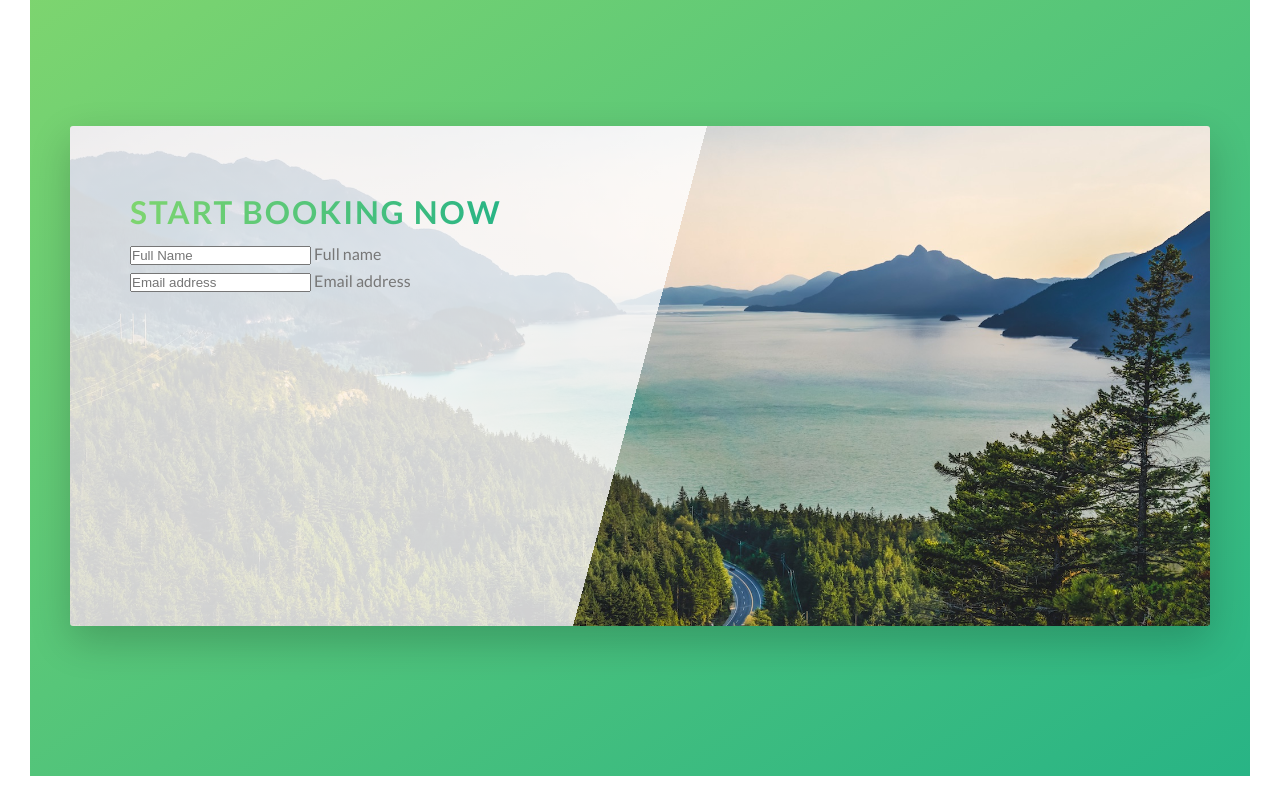
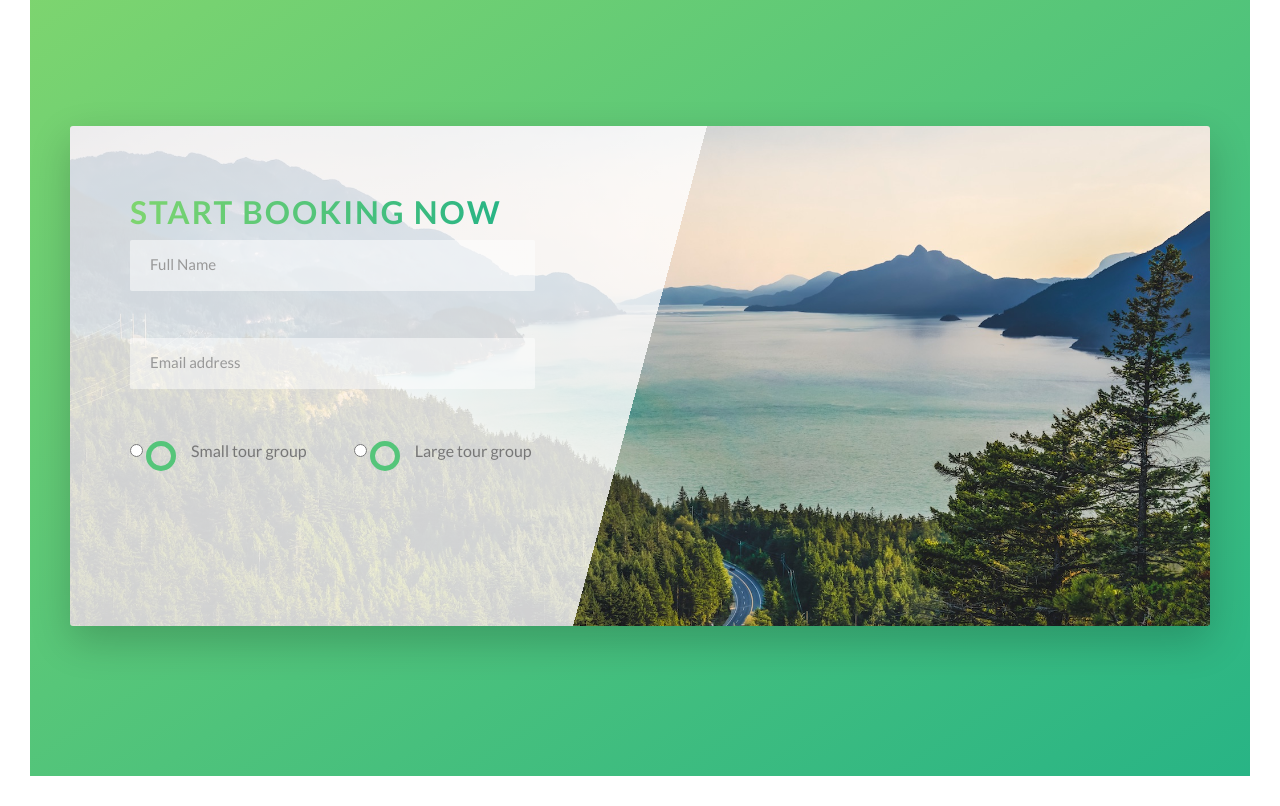
Before and after one commit to Mika-dev13/natours_project, a website: page index.html in a window 1280 px wide. Shown: the part 4380-5186 px from the top of the page. Drawn offline with Linux system fonts and the light colour scheme.

Commit message:
add section form + input + stylization

```diff
--- a/index.html
+++ b/index.html
@@ -300,7 +300,7 @@
         <div class="row">
           <div class="book">
             <div class="book__form">
-              <from class="form">
+              <form class="form">
                 <div class="u-margin-medium-big">
                   <h2 class="heading-secondary">Start booking now</h2>
                 </div>
@@ -325,7 +325,34 @@
                   />
                   <label for="email" class="form__label">Email address</label>
                 </div>
-              </from>
+
+                <div class="form__group">
+                  <div class="form__radio-group">
+                    <input
+                      type="radio"
+                      class="form__radio-input"
+                      id="small"
+                      name="size"
+                    />
+                    <label for="small" class="form__radio-label">
+                      <span class="form__radio-button"></span>
+                      Small tour group</label
+                    >
+                  </div>
+                  <div class="form__radio-group">
+                    <input
+                      type="radio"
+                      class="form__radio-input"
+                      id="large"
+                      name="size"
+                    />
+                    <label for="large" class="form__radio-label">
+                      <span class="form__radio-button"></span>
+                      Large tour group</label
+                    >
+                  </div>
+                </div>
+              </form>
             </div>
           </div>
         </div>
--- a/sass/abstracts/_variables.scss
+++ b/sass/abstracts/_variables.scss
@@ -13,6 +13,7 @@ $color-grey-light-1: #f7f7f7;
 $color-grey-light-2: #eee;
 
 $color-grey-dark: #777;
+$color-grey-dark-2: #999;
 $color-white: #fff;
 $color-black: #000;
 
--- a/sass/components/_form.scss
+++ b/sass/components/_form.scss
@@ -0,0 +1,84 @@
+.form {
+  &__group:not(:last-child) {
+    margin-bottom: 2rem;
+  }
+
+  &__input {
+    font-size: 1.5rem;
+    font-family: inherit;
+    color: inherit;
+    padding: 1.5rem 2rem;
+    border-radius: 2px;
+    background-color: rgba($color-white, 0.5);
+    border: none;
+    outline: none;
+    border-bottom: 3px solid transparent;
+    width: 90%;
+    display: block;
+    transition: all 0.3s;
+
+    &:focus {
+      box-shadow: 0 1rem 2rem rgba($color-black, 0.1);
+      border-bottom: 3px solid $color-primary;
+    }
+
+    &:focus:invalid {
+      border-bottom: 3px solid $color-secondary-dark;
+    }
+
+    &::-webkit-input-placeholder {
+      color: $color-grey-dark-2;
+    }
+  }
+
+  &__label {
+    font-size: 1.2rem;
+    font-weight: 700;
+    margin-top: 0.7rem;
+    margin-left: 2rem;
+    display: block;
+    transition: all 0.3s;
+  }
+
+  &__input:placeholder-shown + &__label {
+    opacity: 0;
+    visibility: hidden;
+    transform: translateY(-4rem);
+  }
+
+  &__radio-group {
+    width: 49%;
+    display: inline-block;
+  }
+
+  &__radio-label {
+    position: relative;
+    font-size: $default-font-size;
+    cursor: pointer;
+    padding-left: 4.5rem;
+  }
+
+  &__radio-button {
+    display: inline-block;
+    position: absolute;
+    left: 0;
+    top: 0;
+    height: 3rem;
+    width: 3rem;
+    border: 5px solid $color-primary;
+    border-radius: 50%;
+
+    &::after {
+      content: '';
+      display: block;
+      position: absolute;
+      top: 50%;
+      left: 50%;
+      transform: translate(-50%, -50%);
+      color: $color-primary;
+      height: 1.3rem;
+      width: 1.3rem;
+      border-radius: 50%;
+    }
+  }
+}
```
Also changed, not shown: css/style.css.
